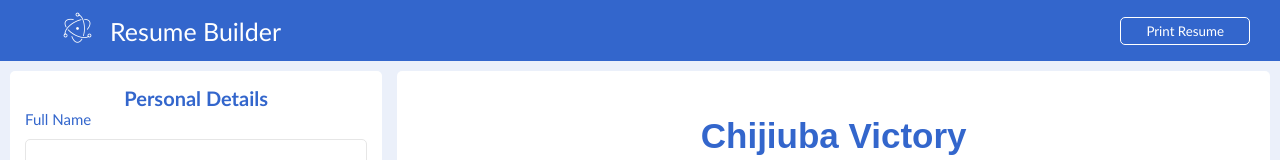
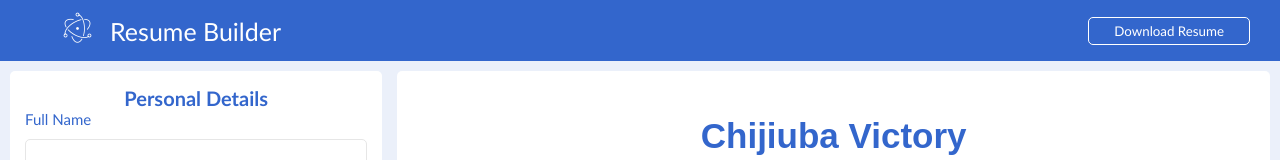
Before and after one commit to CHIJIUBA/resume_builder, a React (Vite) app: page / in a window 1280 px wide. Shown: the top 160 px of the page. Built offline with nearby package versions, Linux system fonts and the light colour scheme.

Commit message:
Finished up with the README.md file

```diff
--- a/src/components/TopBar.jsx
+++ b/src/components/TopBar.jsx
@@ -21,7 +21,7 @@ export function TopBar() {
                     <li><a href={"#"}></a></li>
                     <li><a href={"#"}></a></li>
                     <li><a href={"#"}></a></li>
-                    <li><button className={"downloadButton"} onClick={printSpecificArea}>Print Resume</button></li>
+                    <li><button className={"downloadButton"} onClick={printSpecificArea}>Download Resume</button></li>
                 </ul>
             </div>
         </nav>
```
